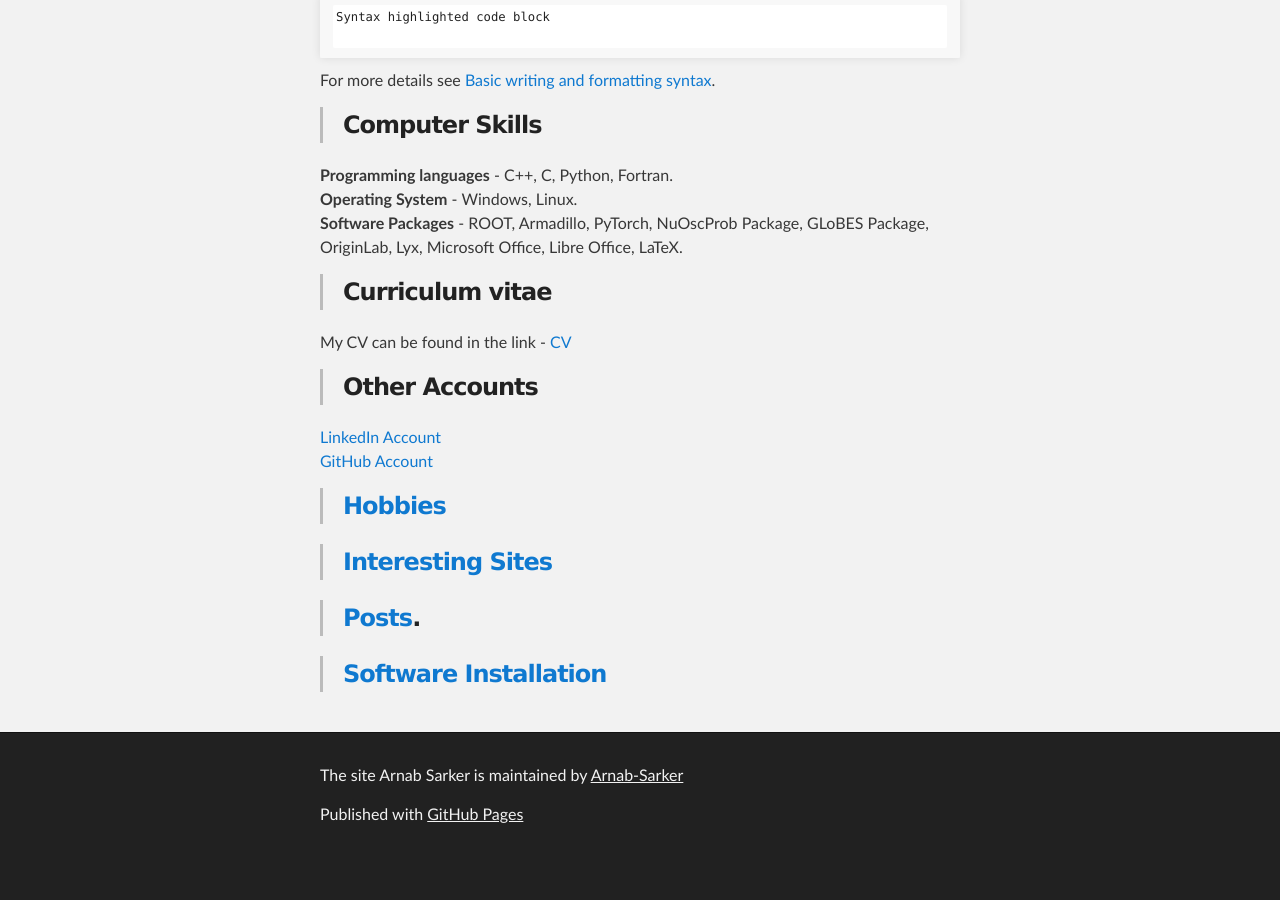
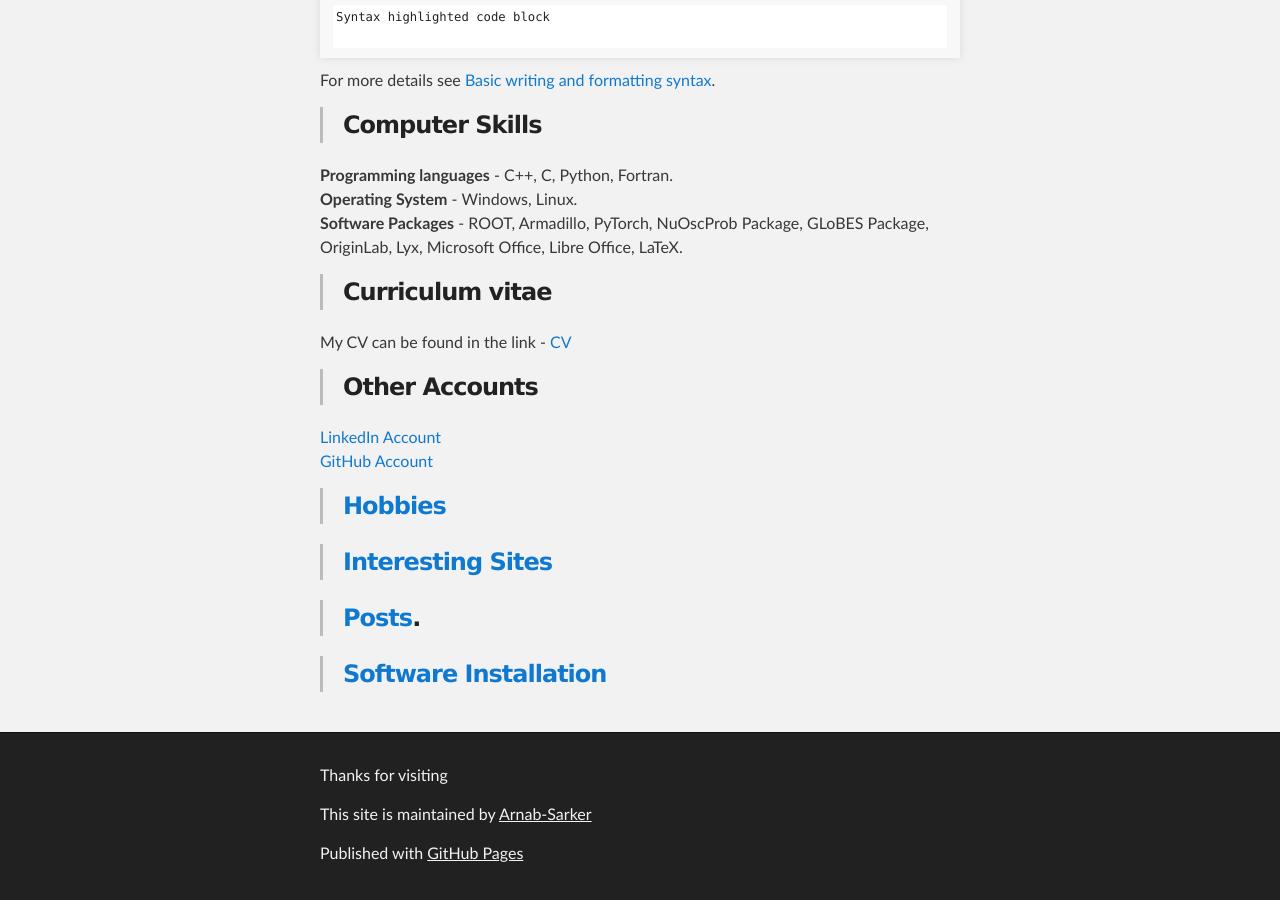
Before and after one commit to Arnab-Sarker/aaaa, a Jekyll site: the page built from index.md, in a window 1280 px wide and 900 px high, scrolled down 962 px. Built offline with Jekyll 4.4.1, drawn with Linux system fonts in a browser that asks for light colours; our own code applies the rules of GitHub Pages for plain Markdown files; before the commit the page ends 1823 px from its top, so only the background shows below that.

Commit message:
Update default.html

```diff
--- a/_layouts/default.html
+++ b/_layouts/default.html
@@ -43,7 +43,8 @@
     <div id="footer_wrap" class="outer">
       <footer class="inner">
         {% if site.github.is_project_page %}
-        <p class="copyright"> The site {{ site.title | default: site.github.repository_name }} is maintained by <a href="{{ site.github.owner_url }}">{{ site.github.owner_name }}</a></p>
+        <p> Thanks for visiting <p>
+        <p class="copyright"> This site is maintained by <a href="{{ site.github.owner_url }}">{{ site.github.owner_name }}</a></p>
         {% endif %}
         <p>Published with <a href="https://pages.github.com">GitHub Pages</a></p>
       </footer>
```
